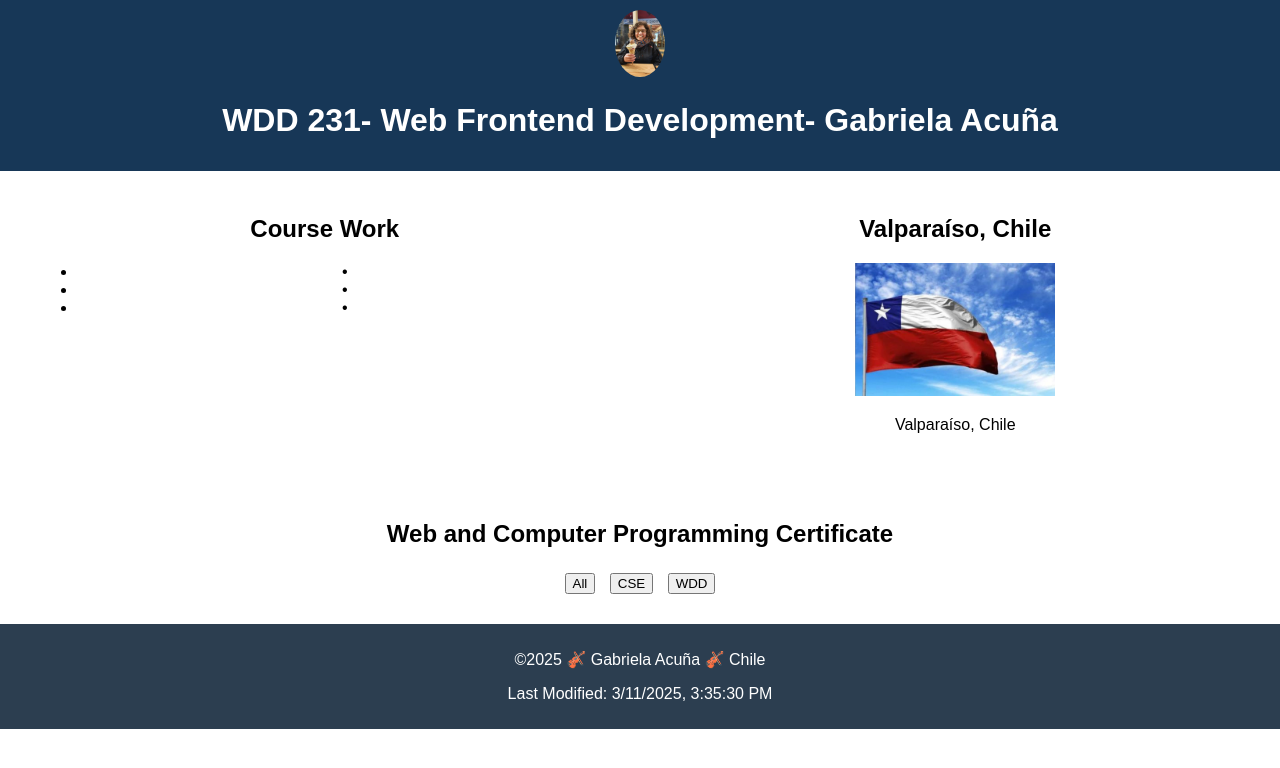
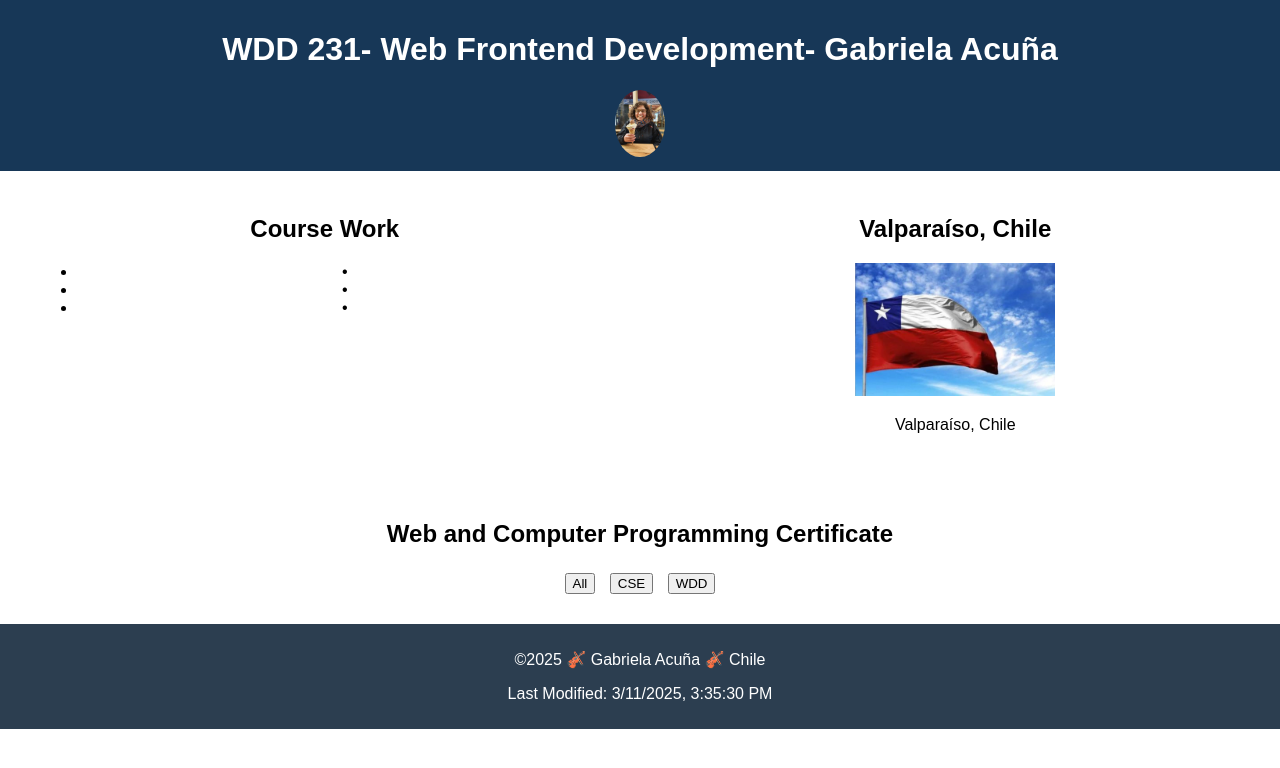
Before and after one commit to gacunach/wdd231, a plain HTML site: page index.html in a window 1280 px wide. Drawn offline with Linux system fonts and the light colour scheme.

Commit message:
fix image

```diff
--- a/index.html
+++ b/index.html
@@ -15,8 +15,8 @@
 
 <body>
     <header>
-        <img src="images/profile.jpg" alt="Profile Picture" class="profile-pic" width="150">
         <h1>WDD 231- Web Frontend Development- Gabriela Acuña</h1>
+        <img src="images/profile.webp" alt="Profile Picture" class="profile-pic" width="150">
         <nav>
             <ul>
                 <li><a href="#" class="active">Home</a></li>
```
Also changed, not shown: images/profile.jpg (deleted), images/profile.webp (added).
